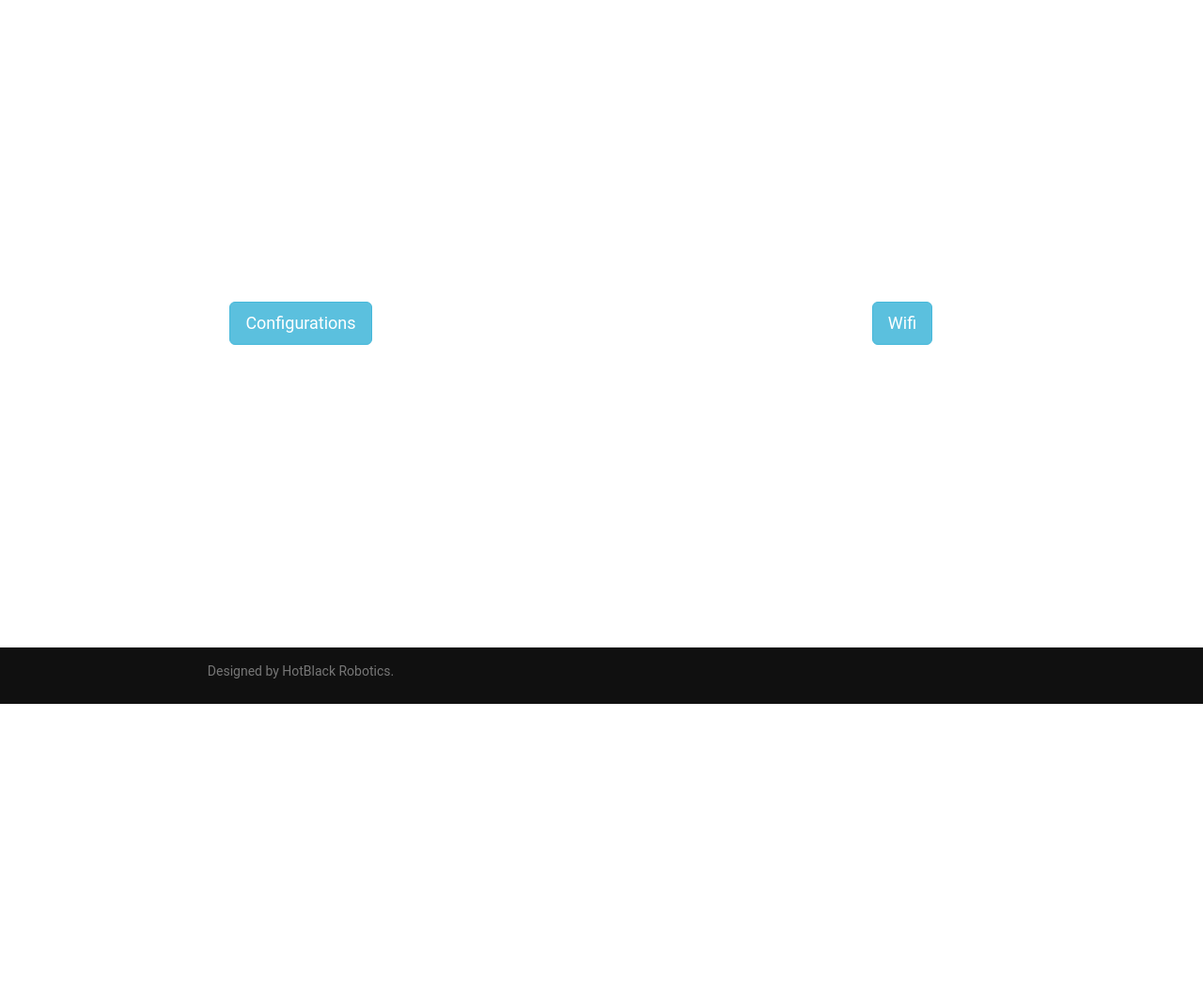
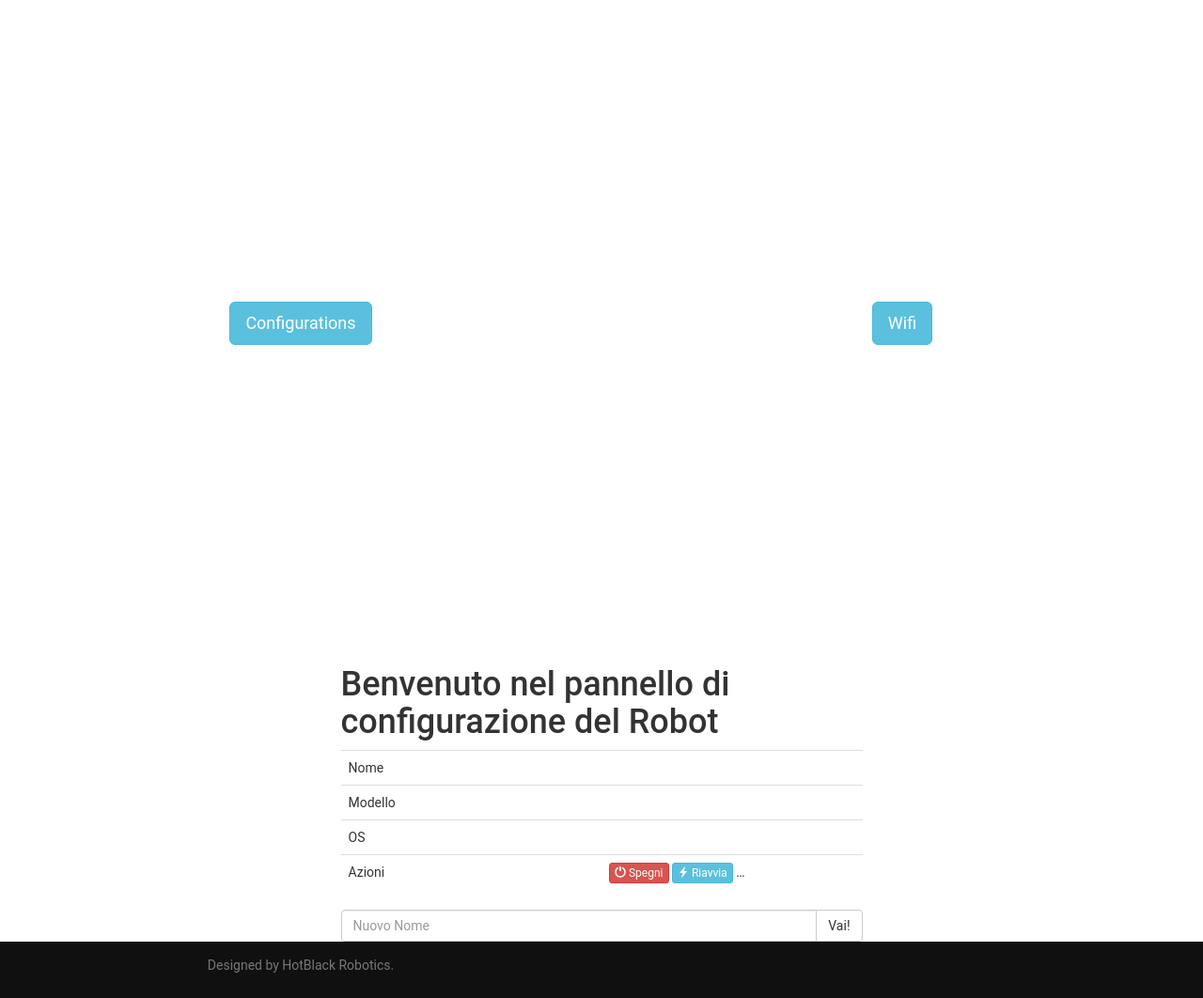
Before and after one commit to HotBlackRobotics/hbrain-ci, a Flask app: template app/templates/main/cover.html in a window 1280 px wide. Shown: the part 53-1115 px from the top of the page at 94% size. Before the commit the page ends 802 px from the top, so only its background shows below. Run offline with Flask 2, Linux system fonts and the light colour scheme; the template is opened without the code that fills it, so the values that code supplies are empty; parts of the project's set-up code (start-up, migrations or seed data) failed here and were passed over; some libraries are stand-ins or nearby versions.

Commit message:
up cover

```diff
--- a/app/templates/main/cover.html
+++ b/app/templates/main/cover.html
@@ -44,9 +44,64 @@
       <div class="col-md-6">
         <a href="/wifi/schemes" type="button" class="btn btn-lg btn-info"> Wifi</a>
       </div>
-
     </div>
   </div>
 </div>
 
+
+<div class="container">
+  <div class="row">
+    <div class="col-md-6 col-md-offset-3">
+      <h1> Benvenuto nel pannello di configurazione del Robot</h1>
+
+      <table class="table">
+        <tbody>
+          <tr>
+            <td>Nome</td>
+            <td>{{session['robot']['name']}}</td>
+          </tr>
+          <tr>
+            <td>Modello</td>
+            <td>{{session['robot']['model']}}</td>
+          </tr>
+          <tr>
+            <td>OS</td>
+            <td>{{session['robot']['model']}}</td>
+          </tr>
+          <tr>
+            <td>Azioni</td>
+            <td>
+              <button type="button" class="btn btn-xs btn-danger" aria-label="Left Align" onclick="robot_cmd('poweroff')">
+                <span class="glyphicon glyphicon-off" aria-hidden="true"></span>
+                    Spegni
+                </button>
+                <button type="button" class="btn btn-xs btn-info" aria-label="Left Align" onclick="robot_cmd('reboot')">
+                  <span class="glyphicon glyphicon-flash" aria-hidden="true"></span>
+                  Riavvia
+                </button>
+                <a href="/wifi/schemes" class="btn btn-xs btn-info" aria-label="Left Align">
+                  <span class="glyphicon glyphicon-flash" aria-hidden="true"></span>
+                  Configurazione WiFi
+                </a>
+                <a href="/" onclick="javascript:event.target.port=9001" class="btn btn-xs btn-info" aria-label="Left Align" onclick="robot_cmd('reboot')">
+                  <span class="glyphicon glyphicon-flash" aria-hidden="true"></span>
+                  Impostazioni Avanzate
+                </a>
+              </td>
+           </tr>
+        </tbody>
+      </table>
+
+
+      <div class="input-group">
+        <input type="text" class="form-control" placeholder="Nuovo Nome" id="hostnametxt">
+        <span class="input-group-btn">
+          <button class="btn btn-default" type="button" onclick="set_hostname()">Vai!</button>
+        </span>
+      </div><!-- /input-group -->
+    </div>
+  </div>
+</div>
+
+
 {% endblock %}
```
